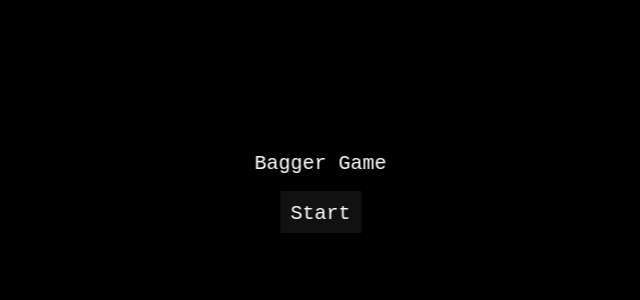
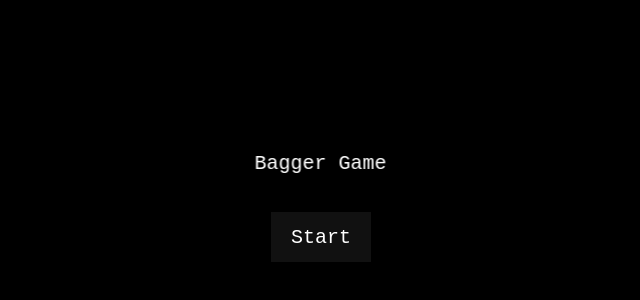
Before and after one commit to lItc0de/bagger-game, a website built with Vite: page index.html in a window 1280 px wide. Shown: the part 188-488 px from the top of the page, without its empty margins (319-959 px from the left). Built offline with nearby package versions, Linux system fonts and the light colour scheme.

Commit message:
fix device orientation permission for ios

```diff
--- a/index.html
+++ b/index.html
@@ -8,7 +8,7 @@
   </head>
   <body>
     <canvas id="game"></canvas>
-    <button id="allowDeviceOrientation">Allow device orientation</button>
+    <button id="allowDeviceOrientation">Start</button>
     <script type="module" src="/src/main.ts"></script>
   </body>
 </html>
--- a/src/scenes/loadingScene.ts
+++ b/src/scenes/loadingScene.ts
@@ -26,22 +26,22 @@ export class LoadingScene extends Scene {
     });
     loadingText.setOrigin(0.5, 0.5);
 
-    const startButton = this.add
-      .text(this.cameras.main.centerX, this.cameras.main.centerY, 'Start', {
-        font: '20px monospace',
-        color: '#ffffff',
-      })
-      .setOrigin(0.5)
-      .setPadding(10)
-      .setStyle({ backgroundColor: '#111' })
-      .setInteractive({ useHandCursor: true })
-      .on('pointerdown', this.startGame.bind(this))
-      .on('pointerover', () => startButton.setStyle({ fill: '#f39c12' }))
-      .on('pointerout', () => startButton.setStyle({ fill: '#FFF' }));
+    // const startButton = this.add
+    //   .text(this.cameras.main.centerX, this.cameras.main.centerY, 'Start', {
+    //     font: '20px monospace',
+    //     color: '#ffffff',
+    //   })
+    //   .setOrigin(0.5)
+    //   .setPadding(10)
+    //   .setStyle({ backgroundColor: '#111' })
+    //   .setInteractive({ useHandCursor: true })
+    //   .on('pointerdown', this.startGame.bind(this))
+    //   .on('pointerover', () => startButton.setStyle({ fill: '#f39c12' }))
+    //   .on('pointerout', () => startButton.setStyle({ fill: '#FFF' }));
   }
 
   startGame(): void {
-    this.button?.click();
+    // this.button?.click();
   }
 
   handleButtonClick = (): void => {
@@ -52,8 +52,8 @@ export class LoadingScene extends Scene {
       .then(() => {
         this.scene.start('main-scene');
       })
-      .catch(() => {
-        console.error('Device orientation error');
+      .catch((e) => {
+        console.error('Device orientation error', e);
       });
   };
 }
--- a/src/style.css
+++ b/src/style.css
@@ -10,7 +10,16 @@ canvas {
 
 #allowDeviceOrientation {
   position: fixed;
-  top: 0;
-  left: 0;
-  opacity: 0;
+  display: block;
+  top: 50%;
+  left: calc(50% - 50px);
+  width: 100px;
+  height: 50px;
+
+  font: 20px monospace;
+  border-radius: 0;
+  background-color: #111;
+  border: none;
+  padding: 10px;
+  color: white;
 }
```
Also changed, not shown: src/utils/deviceOrientation.ts (+27 -0 lines).
